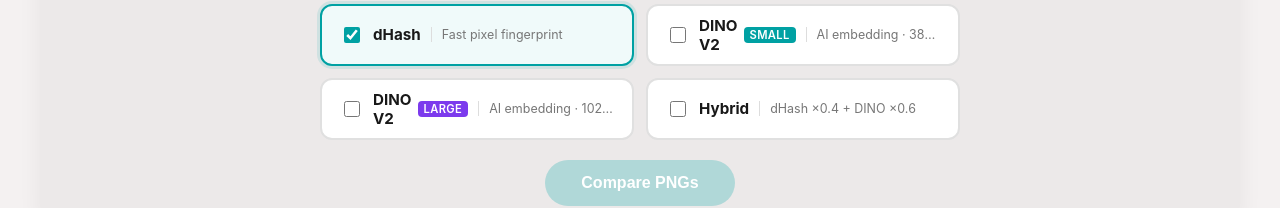
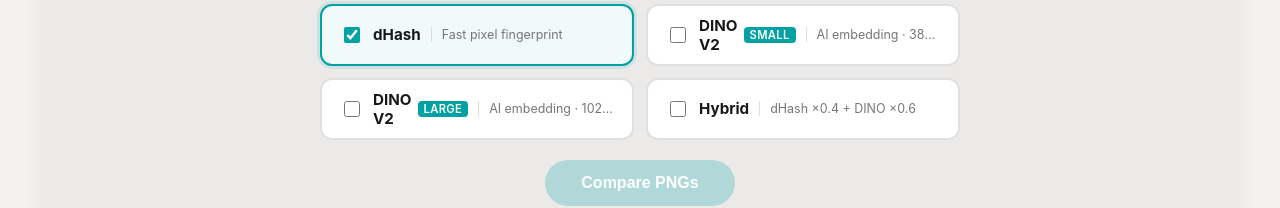
Before and after one commit to Baidik123/Vector-Embedding, an Angular app in the folder Frontend/: page / in a window 1280 px wide. Shown: the part 522-730 px from the top of the page. Built offline with nearby package versions, Linux system fonts and the light colour scheme.

Commit message:
UI color change checkbox

```diff
--- a/Frontend/src/app/app.component.css
+++ b/Frontend/src/app/app.component.css
@@ -322,7 +322,7 @@
 }
 
 .algo-badge--large {
-  background: #7c3aed;
+  background: #00A1A3;
 }
 
 .algo-desc {
```
